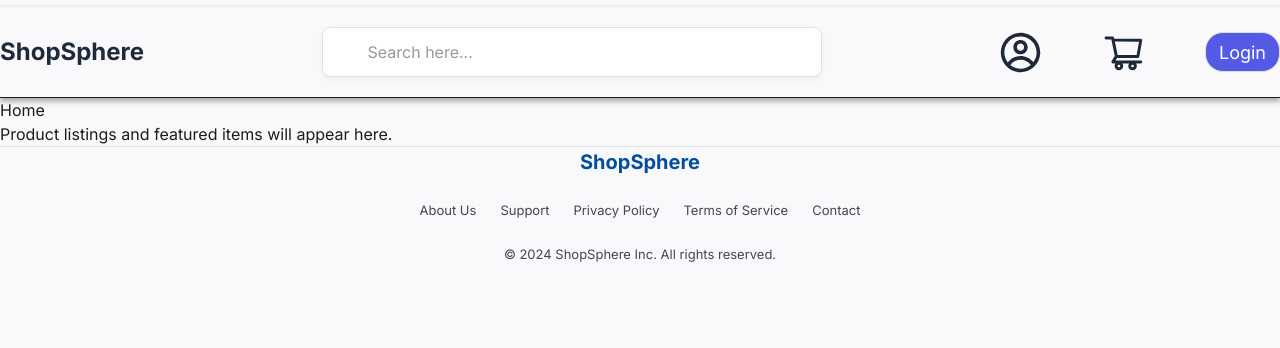
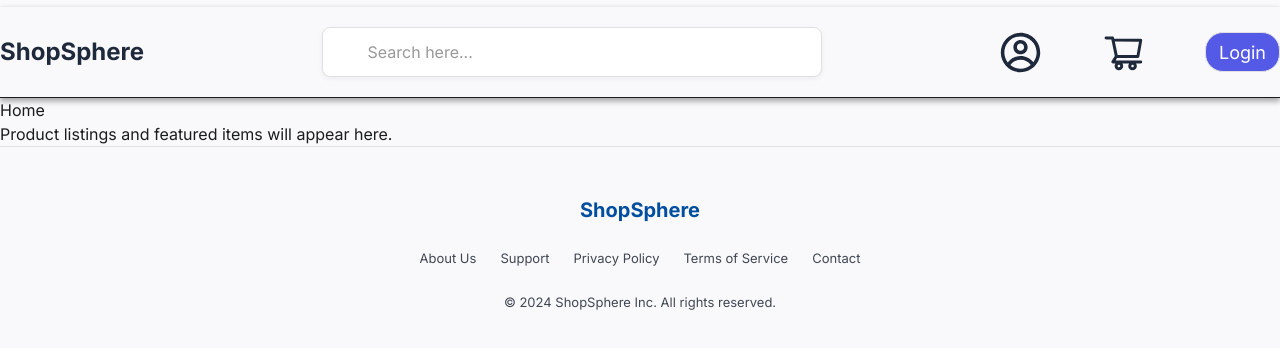
Before and after one commit to aijayant/ecom, a React (Vite) app in the folder frontend/: page / in a window 1280 px wide. Shown: the top 348 px of the page. Built offline with nearby package versions, Linux system fonts and the light colour scheme; no server answers.

Commit message:
Remove defult margin and padding from globle.

```diff
--- a/frontend/src/index.css
+++ b/frontend/src/index.css
@@ -54,7 +54,7 @@
   --radius-full: 9999px;
 
   /* Font */
-  --font-sans: 'Inter', system-ui, sans-serif;
+  --font-sans: "Inter", system-ui, sans-serif;
 }
 
 /* ─── Global Reset ───────────────────────────────────────────────────────── */
@@ -62,8 +62,6 @@
 *::before,
 *::after {
   box-sizing: border-box;
-  margin: 0;
-  padding: 0;
 }
 
 body {
@@ -79,7 +77,9 @@ body {
 }
 
 .form-input {
-  transition: border-color 0.2s ease, box-shadow 0.2s ease;
+  transition:
+    border-color 0.2s ease,
+    box-shadow 0.2s ease;
 }
 
 .form-input:focus {
```
